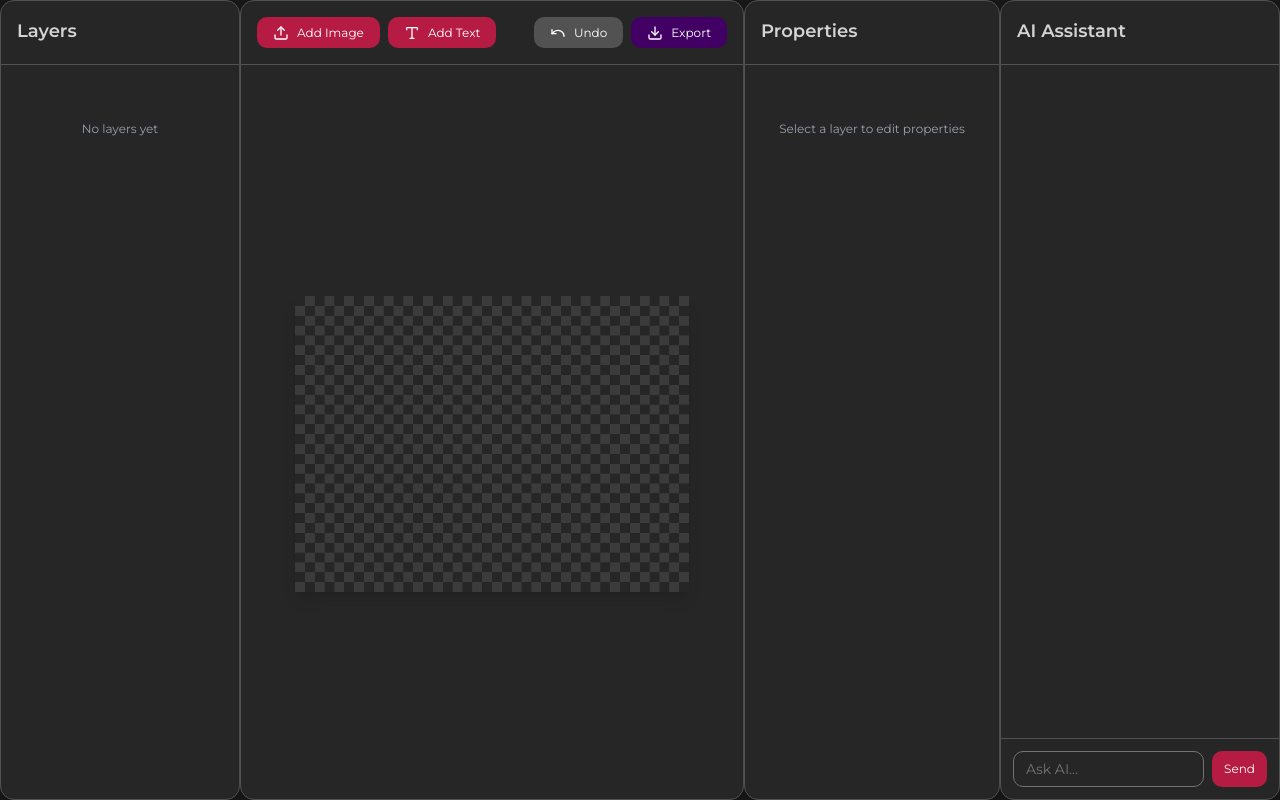
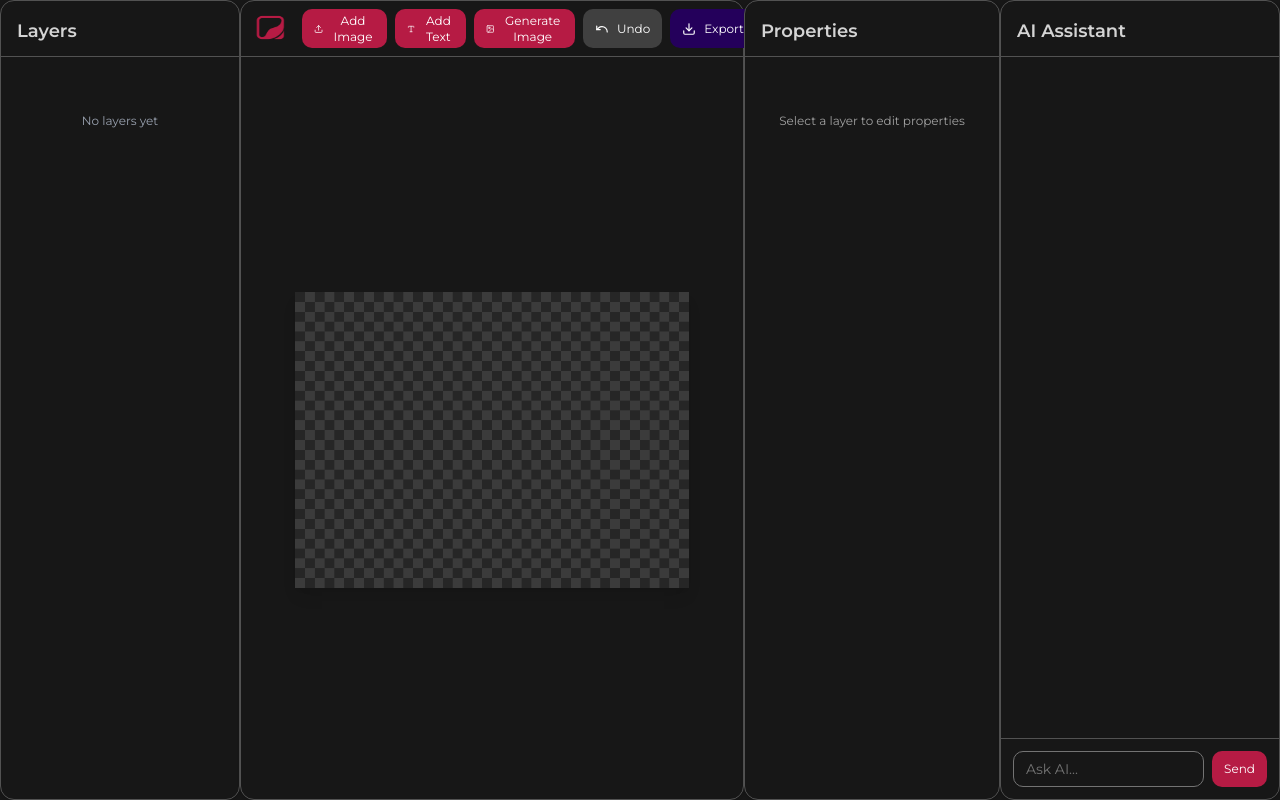
Before and after one commit to Kan7sh/LayerFlow, a Next.js app: page /playground in a window 1280 px wide. Built offline with nearby package versions, Linux system fonts and the light colour scheme.

Commit message:
playground UI improved

```diff
--- a/package.json
+++ b/package.json
@@ -25,6 +25,7 @@
     "motion": "^12.23.24",
     "next": "16.0.1",
     "next-auth": "^4.24.13",
+    "next-themes": "^0.4.6",
     "ogl": "^1.0.11",
     "onnxruntime-node": "^1.17.3",
     "onnxruntime-web": "^1.21.0",
@@ -32,6 +33,7 @@
     "react-dom": "19.2.0",
     "react-icons": "^5.5.0",
     "sharp": "^0.32.6",
+    "sonner": "^2.0.7",
     "tailwind-merge": "^3.3.1"
   },
   "devDependencies": {
--- a/src/app/playground/LayerFlowEditor.tsx
+++ b/src/app/playground/LayerFlowEditor.tsx
@@ -25,6 +25,8 @@ import {
   SelectTrigger,
   SelectValue,
 } from "@/components/ui/select";
+import { toast } from "sonner";
+import logo from "@/assets/logo.png";
 
 declare global {
   interface Window {
@@ -160,8 +162,8 @@ const ChatPanel = () => {
   };
 
   return (
-    <Card className="p-0 w-70 flex flex-col bg-neutral-800 border-neutral-600">
-      <div className="flex-none p-4 h-16 border-b border-neutral-600 font-semibold text-lg text-neutral-300">
+    <Card className="p-0 w-70 flex flex-col bg-neutral-900 border-neutral-600">
+      <div className="flex-none p-4 h-14 border-b border-neutral-600 font-semibold text-lg text-neutral-300">
         AI Assistant
       </div>
       <div className="flex-1 overflow-y-auto p-4 space-y-3">
@@ -170,7 +172,7 @@ const ChatPanel = () => {
             key={idx}
             className={`p-2 rounded-lg text-xs ${
               msg.sender === "user"
-                ? "bg-[#f2d7e4] text-black self-end ml-8"
+                ? "bg-[#e4aeb7] text-black self-end ml-8"
                 : "bg-neutral-100 text-neutral-700 mr-8"
             }`}
           >
@@ -782,7 +784,7 @@ const LayerflowEditor: React.FC<LayerflowEditorProps> = ({
   };
 
   const handleGenerateImage = async () => {
-    setShowPromptModal(true);
+    toast("Prompt your Image to AI Assistant");
   };
 
   const addTextLayerFromAI = (text: string): void => {
@@ -927,17 +929,6 @@ const LayerflowEditor: React.FC<LayerflowEditorProps> = ({
       // Dynamic import the browser package
       const { removeBackground } = await import("@imgly/background-removal");
 
-      // OPTION 1 — Use default CDN (recommended for quick start)
-      // const outputBlob = await removeBackground(blob);
-
-      // OPTION 2 — Use self-hosted models from your origin (if you copied models to /models/)
-      // If you use self-hosted models, you can set publicPath to `${location.origin}/models/`
-      // BUT note: some advanced WASM/threaded features require COOP/COEP headers for crossOriginIsolated.
-      // Example:
-      // const config = { publicPath: `${location.origin}/models/`, debug: true };
-      // const outputBlob = await removeBackground(blob, config);
-
-      // For now use CDN to avoid self-hosting complexity:
       const outputBlob = await removeBackground(blob, { debug: true });
 
       console.log(
@@ -1000,11 +991,11 @@ const LayerflowEditor: React.FC<LayerflowEditorProps> = ({
 
   return (
     <div className="flex h-screen bg-neutral-900">
-      <Card className="w-60  border-r  p-0  bg-neutral-800 border-neutral-600">
-        <div className="flex-none p-4 border-b h-16 border-neutral-600 font-semibold text-lg text-neutral-300">
+      <Card className="w-60  border-r  p-0  bg-neutral-900 border-neutral-600">
+        <div className="flex-none p-4 border-b h-14 border-neutral-600 font-semibold text-lg text-neutral-300">
           Layers
         </div>
-        <div className="space-y-2 px-4">
+        <div className="space-y-1 px-3">
           {[...layers].reverse().map((layer, idx) => (
             <div
               key={layer.id}
@@ -1131,8 +1122,16 @@ const LayerflowEditor: React.FC<LayerflowEditorProps> = ({
         </div>
       </Card>
 
-      <Card className="flex-1 flex flex-col  bg-neutral-800 border-neutral-600 p-0">
-        <div className="border-neutral-600 border-b h-16  p-4 flex gap-2">
+      <Card className="flex-1 flex flex-col  bg-neutral-900 border-neutral-600 p-0">
+        <div className="border-neutral-600 border-b h-14  p-2 flex justify-between gap-2">
+          <img
+            src={logo.src}
+            alt="AI Image"
+            width={45}
+            height={50}
+            className="relative rounded-2xl"
+          />
+          <div className="flex gap-2">
             <input
               type="file"
               ref={fileInputRef}
@@ -1142,26 +1141,24 @@ const LayerflowEditor: React.FC<LayerflowEditorProps> = ({
             />
             <button
               onClick={() => fileInputRef.current?.click()}
-            className="px-4 py-2 bg-[#b61b44] text-white rounded-lg hover:bg-[#811f39] text-xs flex items-center gap-2"
-          >
-            <Upload size={16} /> Add Image
+              className="px-3 py-2 bg-[#b61b44] text-white rounded-lg hover:bg-[#811f39] text-xs flex items-center gap-2"
+            >
+              <Upload size={14} /> Add Image
             </button>
             <button
               onClick={addTextLayer}
-            className="px-4 py-2 bg-[#b61b44] text-white rounded-lg text-xs hover:bg-[#811f39] flex items-center gap-2"
-          >
-            <Type size={16} /> Add Text
+              className="px-3 py-2 bg-[#b61b44] text-white rounded-lg text-xs hover:bg-[#811f39] flex items-center gap-2"
+            >
+              <Type size={14} /> Add Text
             </button>
-          {/* <button
+            <button
               onClick={handleGenerateImage}
               disabled={isGenerating}
-            className={`px-4 py-2 rounded text-white flex items-center gap-2 ${
-              isGenerating ? "bg-gray-400" : "bg-indigo-500 hover:bg-indigo-600"
-            }`}
-          >
-            <ImageIcon size={16} />
-            {isGenerating ? "Generating..." : "Generate Image"}
-          </button> */}
+              className="px-3 py-2 bg-[#b61b44] dark text-white rounded-lg text-xs hover:bg-[#811f39] flex items-center gap-2"
+            >
+              <ImageIcon size={14} />
+              {"Generate Image"}
+            </button>
 
             {/* <button
             onClick={handleRemoveBg}
@@ -1174,21 +1171,21 @@ const LayerflowEditor: React.FC<LayerflowEditorProps> = ({
             {isRemovingBg ? "Removing..." : "Remove BG"}
           </button> */}
 
-          <div className="flex-1" />
+            {/* <div className="flex-1" /> */}
             <button
               onClick={handleUndo}
-            className="px-4 py-2 bg-neutral-600 text-xs text-white rounded-lg hover:bg-neutral-700 flex items-center gap-2"
-          >
-            <Undo size={16} /> Undo
+              className="px-3 py-2 bg-neutral-700 text-xs text-white rounded-lg hover:bg-neutral-700 flex items-center gap-2"
+            >
+              <Undo size={14} /> Undo
             </button>
             <button
               onClick={exportImage}
-            className="px-4 py-2 bg-[#420065] text-white rounded-lg text-xs hover:bg-[#2a0041] flex items-center gap-2"
-          >
-            <Download size={16} /> Export
+              className="px-3 py-2 bg-[#24005b] text-white rounded-lg text-xs hover:bg-[#2a0041] flex items-center gap-2"
+            >
+              <Download size={14} /> Export
             </button>
           </div>
-
+        </div>
         <div className="flex-1 flex items-center justify-center p-8 overflow-auto">
           <div
             className="relative"
@@ -1223,8 +1220,8 @@ const LayerflowEditor: React.FC<LayerflowEditorProps> = ({
         </div>
       </Card>
 
-      <Card className="w-64 border-l  p-0 overflow-y-auto bg-neutral-800 border-neutral-600">
-        <div className="flex-none p-4 h-16 border-b border-neutral-600 font-semibold text-lg text-neutral-300">
+      <Card className="w-64 border-l  p-0 overflow-y-auto bg-neutral-900 border-neutral-600">
+        <div className="flex-none p-4 h-14 border-b border-neutral-600 font-semibold text-lg text-neutral-300">
           Properties
         </div>
         {selectedLayer ? (
@@ -1415,7 +1412,7 @@ const LayerflowEditor: React.FC<LayerflowEditorProps> = ({
                   onChange={(e) =>
                     updateSelectedLayer("x", parseInt(e.target.value))
                   }
-                  className="w-full mt-1 px-2 py-1 border rounded-lg text-xs border-neutral-500 text-neutral-300"
+                  className="w-full mt-1 px-3 py-2 border rounded-lg text-xs border-neutral-500 text-neutral-300"
                 />
               </div>
               <div>
@@ -1428,7 +1425,7 @@ const LayerflowEditor: React.FC<LayerflowEditorProps> = ({
                   onChange={(e) =>
                     updateSelectedLayer("y", parseInt(e.target.value))
                   }
-                  className="w-full mt-1 px-2 py-1 border border-neutral-500 rounded-lg text-xs text-neutral-300"
+                  className="w-full mt-1 px-3 py-2 border border-neutral-500 rounded-lg text-xs text-neutral-300"
                 />
               </div>
             </div>
@@ -1445,7 +1442,7 @@ const LayerflowEditor: React.FC<LayerflowEditorProps> = ({
                     onChange={(e) =>
                       updateSelectedLayer("width", parseInt(e.target.value))
                     }
-                    className="w-full mt-1 px-2 py-1 border border-neutral-500 rounded-lg text-neutral-300 text-xs"
+                    className="w-full mt-1 px-3 py-2 border border-neutral-500 rounded-lg text-neutral-300 text-xs"
                   />
                 </div>
                 <div>
@@ -1458,7 +1455,7 @@ const LayerflowEditor: React.FC<LayerflowEditorProps> = ({
                     onChange={(e) =>
                       updateSelectedLayer("height", parseInt(e.target.value))
                     }
-                    className="w-full mt-1 px-2 py-1 border border-neutral-500 rounded-lg text-neutral-300 text-xs"
+                    className="w-full mt-1 px-3 py-2 border border-neutral-500 rounded-lg text-neutral-300 text-xs"
                   />
                 </div>
                 <div>
@@ -1542,12 +1539,12 @@ const LayerflowEditor: React.FC<LayerflowEditorProps> = ({
             )}
           </div>
         ) : (
-          <div className="text-xs text-gray-400 text-center py-8">
+          <div className="text-xs text-neutral-400 text-center py-8">
             Select a layer to edit properties
           </div>
         )}
       </Card>
-      {showPromptModal && (
+      {/* {showPromptModal && (
         <div className="fixed inset-0 bg-black/50 flex items-center justify-center">
           <div className="bg-white p-6 rounded-lg w-96">
             <h3 className="text-lg font-semibold mb-4">Generate Image</h3>
@@ -1574,7 +1571,7 @@ const LayerflowEditor: React.FC<LayerflowEditorProps> = ({
             </div>
           </div>
         </div>
-      )}
+      )} */}
       <ChatPanel />
     </div>
   );
--- a/src/app/providers.tsx
+++ b/src/app/providers.tsx
@@ -1,8 +1,17 @@
 "use client";
 
+import { Toaster } from "@/components/ui/sonner";
 import { SessionProvider } from "next-auth/react";
 import { ReactNode } from "react";
 
 export function Providers({ children }: { children: ReactNode }) {
-  return <SessionProvider>{children}</SessionProvider>;
+  return (
+    <SessionProvider>
+      {children}{" "}
+      <Toaster
+        richColors={true}
+        theme="dark"
+      />
+    </SessionProvider>
+  );
 }
--- /dev/null
+++ b/src/components/ui/sonner.tsx
@@ -0,0 +1,38 @@
+"use client";
+
+import {
+  CircleCheckIcon,
+  InfoIcon,
+  Loader2Icon,
+  OctagonXIcon,
+  TriangleAlertIcon,
+} from "lucide-react";
+import { Toaster as Sonner, type ToasterProps } from "sonner";
+
+const Toaster = ({ ...props }: ToasterProps) => {
+  const theme = "dark";
+  return (
+    <Sonner
+      theme={theme as ToasterProps["theme"]}
+      className="toaster group"
+      icons={{
+        success: <CircleCheckIcon className="size-4" />,
+        info: <InfoIcon className="size-4" />,
+        warning: <TriangleAlertIcon className="size-4" />,
+        error: <OctagonXIcon className="size-4" />,
+        loading: <Loader2Icon className="size-4 animate-spin" />,
+      }}
+      style={
+        {
+          "--normal-bg": "#1D1C1D",
+          "--normal-text": "#ffffff",
+          "--normal-border": "#4f4f4f",
+          "--border-radius": "var(--radius)",
+        } as React.CSSProperties
+      }
+      {...props}
+    />
+  );
+};
+
+export { Toaster };
```
Also changed, not shown: src/app/layout.tsx (+5 -10 lines), 1 other file (tests, documents, lock files or other folders). Lines whose indentation alone changed are shown as unchanged.
